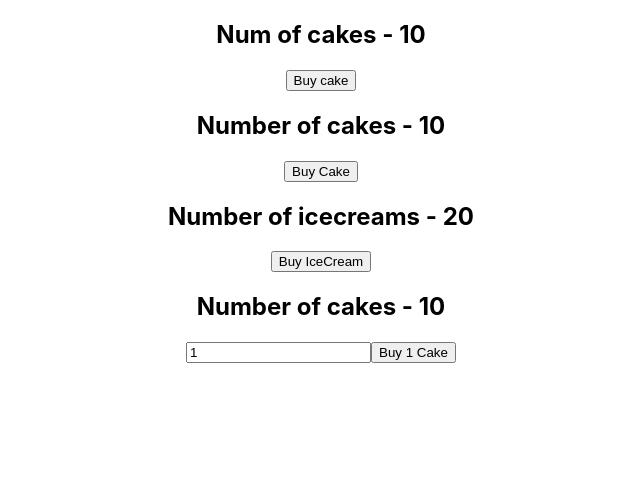
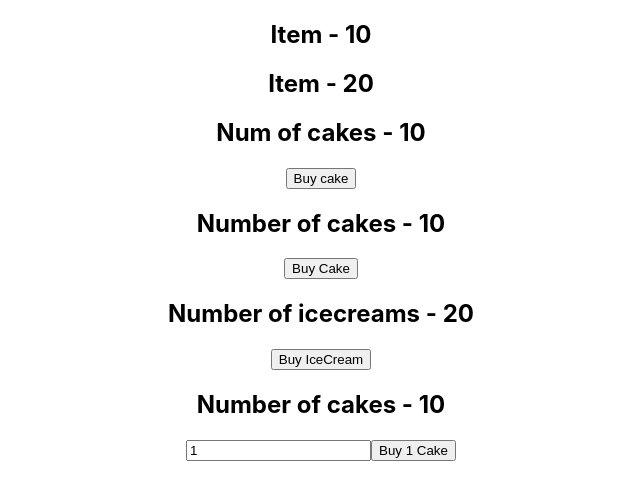
Before and after one commit to faizulislamfair/react-redux_tuts, a React (Create React App) app in the folder react-redux-demo/: page / in a window 1280 px wide. Shown: the top 500 px of the page, without its empty margins (319-959 px from the left). Built offline with nearby package versions, Linux system fonts and the light colour scheme.

Commit message:
mapStateToProps

```diff
--- a/package.json
+++ b/package.json
@@ -21,6 +21,7 @@
     "axios": "^0.26.1",
     "react-redux": "^7.2.8",
     "redux": "^4.1.2",
+    "redux-devtools-extension": "^2.13.9",
     "redux-logger": "^3.0.6",
     "redux-thunk": "^2.4.1"
   }
--- a/react-redux-demo/src/App.js
+++ b/react-redux-demo/src/App.js
@@ -6,11 +6,14 @@
 import HooksCakeContainer from './components/HooksCakeContainer'
 import IceCreamContainer from './components/IceCreamContainer'
 import NewCakeContainer from './components/NewCakeContainer'
+import ItemContainer from './components/ItemContainer'
 
 function App() {
   return (
     <Provider store={store}>
       <div className="App">
+        <ItemContainer cake />
+        <ItemContainer />
         <HooksCakeContainer />
         <CakeContainer />
         <IceCreamContainer />
--- /dev/null
+++ b/react-redux-demo/src/components/ItemContainer.js
@@ -0,0 +1,22 @@
+import React from 'react'
+import { connect } from 'react-redux'
+
+function ItemContainer(props) {
+  return (
+    <div>
+      <h2>Item - {props.item}</h2>
+    </div>
+  )
+}
+
+const mapStateToProps = (state, ownProps) => {
+  const itemState = ownProps.cake
+  ? state.cake.numOfCakes
+  : state.iceCream.numOfIceCreams
+
+  return {
+      item: itemState
+  }
+}
+
+export default connect(mapStateToProps)(ItemContainer)
```
Also changed, not shown: 1 other file (tests, documents, lock files or other folders).
